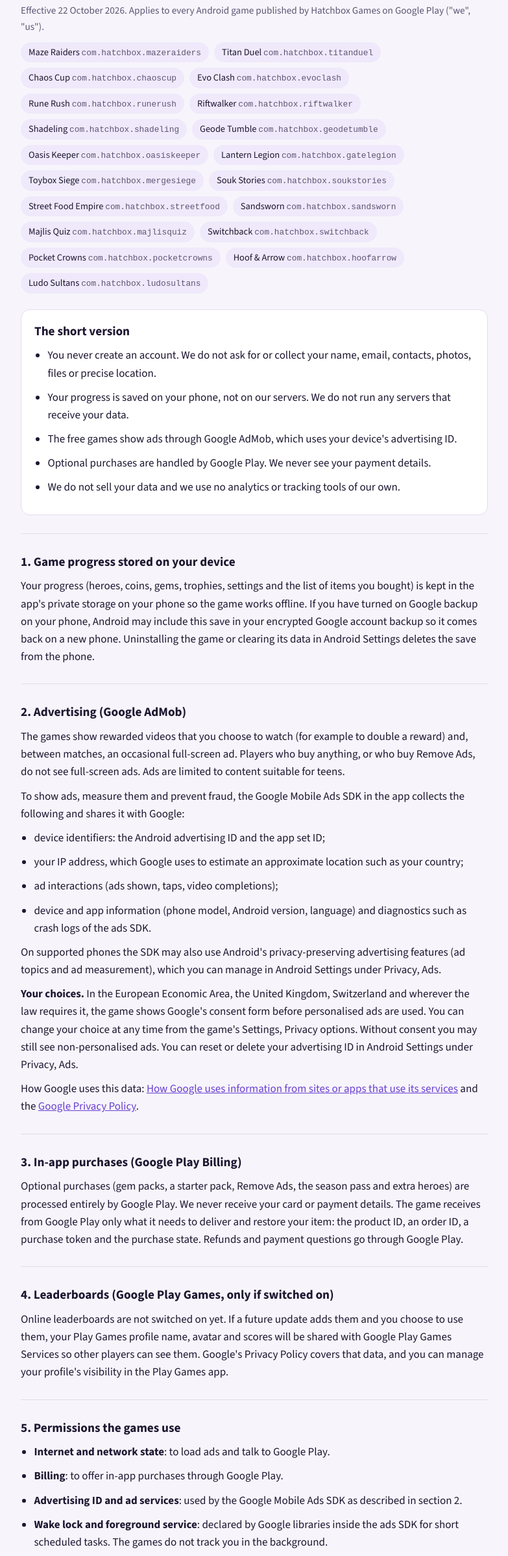
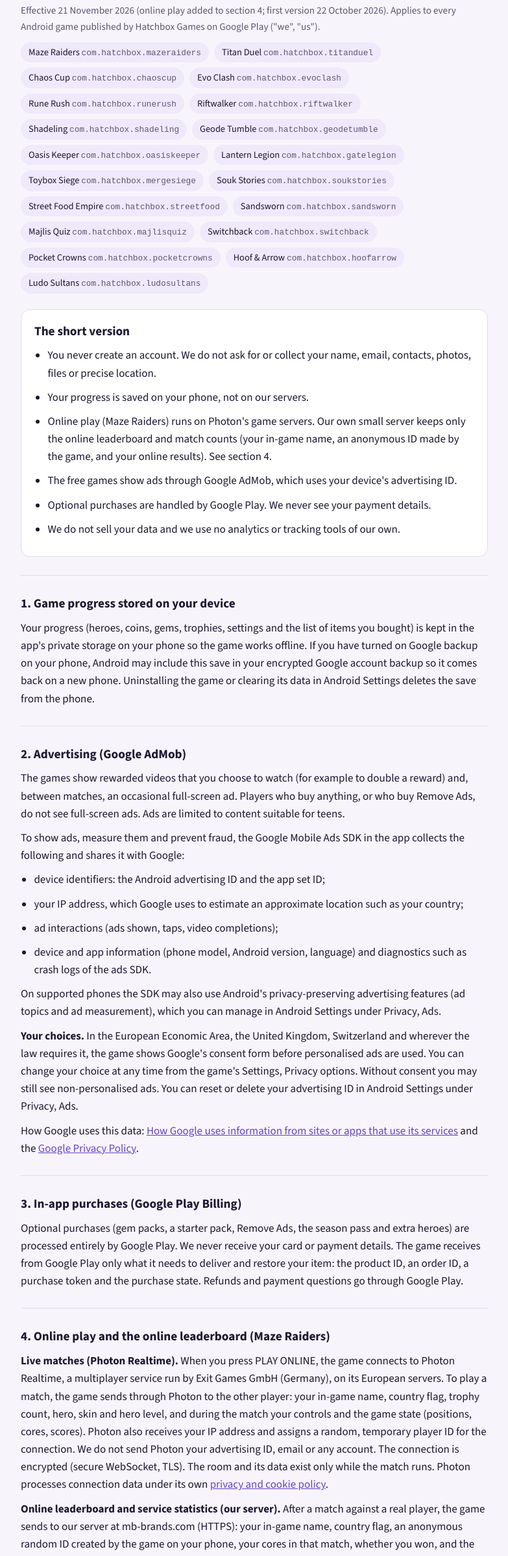
Before and after one commit to EngMohamed-A-Fathy/EngMohamed-A-Fathy.github.io, a plain HTML site: page privacy/index.html in a window 1280 px wide. Shown: the part 124-2519 px from the top of the page at 65% size, without its empty margins (248-1031 px from the left). Drawn offline with nearby package versions, Linux system fonts and the light colour scheme.

Commit message:
Privacy policy: online play in Maze Raiders (Photon Realtime), online leaderboard server, Friend Challenge
Co-Authored-By: Claude Opus 5.5 <noreply@anthropic.com>

```diff
--- a/privacy/index.html
+++ b/privacy/index.html
@@ -50,7 +50,7 @@
 <main>
   <div class="brand">Hatchbox Games</div>
   <h1>Privacy Policy</h1>
-  <p class="meta">Effective 22 October 2026. Applies to every Android game published by Hatchbox Games on Google Play ("we", "us").</p>
+  <p class="meta">Effective 21 November 2026 (online play added to section 4; first version 22 October 2026). Applies to every Android game published by Hatchbox Games on Google Play ("we", "us").</p>
 
   <ul class="apps" aria-label="Games covered by this policy">
     <li>Maze Raiders <code>com.hatchbox.mazeraiders</code></li>
@@ -78,7 +78,8 @@
     <h2>The short version</h2>
     <ul>
       <li>You never create an account. We do not ask for or collect your name, email, contacts, photos, files or precise location.</li>
-      <li>Your progress is saved on your phone, not on our servers. We do not run any servers that receive your data.</li>
+      <li>Your progress is saved on your phone, not on our servers.</li>
+      <li>Online play (Maze Raiders) runs on Photon's game servers. Our own small server keeps only the online leaderboard and match counts (your in-game name, an anonymous ID made by the game, and your online results). See section 4.</li>
       <li>The free games show ads through Google AdMob, which uses your device's advertising ID.</li>
       <li>Optional purchases are handled by Google Play. We never see your payment details.</li>
       <li>We do not sell your data and we use no analytics or tracking tools of our own.</li>
@@ -111,14 +112,17 @@
   </section>
 
   <section>
-    <h2>4. Leaderboards (Google Play Games, only if switched on)</h2>
-    <p>Online leaderboards are not switched on yet. If a future update adds them and you choose to use them, your Play Games profile name, avatar and scores will be shared with Google Play Games Services so other players can see them. Google's Privacy Policy covers that data, and you can manage your profile's visibility in the Play Games app.</p>
+    <h2>4. Online play and the online leaderboard (Maze Raiders)</h2>
+    <p><strong>Live matches (Photon Realtime).</strong> When you press PLAY ONLINE, the game connects to Photon Realtime, a multiplayer service run by Exit Games GmbH (Germany), on its European servers. To play a match, the game sends through Photon to the other player: your in-game name, country flag, trophy count, hero, skin and hero level, and during the match your controls and the game state (positions, cores, scores). Photon also receives your IP address and assigns a random, temporary player ID for the connection. We do not send Photon your advertising ID, email or any account. The connection is encrypted (secure WebSocket, TLS). The room and its data exist only while the match runs. Photon processes connection data under its own <a href="https://www.photonengine.com/terms/privacyandcookiepolicy" target="_blank" rel="noopener">privacy and cookie policy</a>.</p>
+    <p><strong>Online leaderboard and service statistics (our server).</strong> After a match against a real player, the game sends to our server at mb-brands.com (HTTPS): your in-game name, country flag, an anonymous random ID created by the game on your phone, your cores in that match, whether you won, and the match length. We use it to show the online top list. The game also sends anonymous counts (how many matches were played, and how many players were online when the service was full) so we know when to add capacity. Our server keeps a salted, one-way hash of your IP address for up to 48 hours only to limit abuse; it does not store the IP address itself. When no real player is free, you may be matched with a computer rival; those matches are only counted, never sent to the leaderboard.</p>
+    <p><strong>Friend Challenge.</strong> If you tap "Challenge a friend", the game builds a short code (arena, rival, difficulty, your score and in-game name) and opens your phone's share sheet. You choose the app and the person; we do not receive that message.</p>
+    <p>Google Play Games leaderboards are not switched on. If a future update adds them, we will update this page first.</p>
   </section>
 
   <section>
     <h2>5. Permissions the games use</h2>
     <ul>
-      <li><strong>Internet and network state</strong>: to load ads and talk to Google Play.</li>
+      <li><strong>Internet and network state</strong>: to load ads, talk to Google Play, and play online (Photon) and show the online leaderboard (our server).</li>
       <li><strong>Billing</strong>: to offer in-app purchases through Google Play.</li>
       <li><strong>Advertising ID and ad services</strong>: used by the Google Mobile Ads SDK as described in section 2.</li>
       <li><strong>Wake lock and foreground service</strong>: declared by Google libraries inside the ads SDK for short scheduled tasks. The games do not track you in the background.</li>
@@ -134,11 +138,13 @@
           <tr><td>Advertising ID, app set ID, IP address (approximate location), ad interactions, device info, ads SDK diagnostics</td><td>Google Mobile Ads SDK</td><td>Advertising, measurement, fraud prevention</td><td>Google</td></tr>
           <tr><td>Product ID, order ID, purchase token</td><td>Google Play Billing</td><td>Deliver and restore purchases</td><td>Processed by Google</td></tr>
           <tr><td>Game progress and settings</td><td>The game, on your phone</td><td>Save your game</td><td>No one (your own Google backup only, if on)</td></tr>
-          <tr><td>Play Games profile and scores (only if leaderboards are switched on later)</td><td>Google Play Games Services</td><td>Leaderboards</td><td>Google and other players</td></tr>
+          <tr><td>In-game name, flag, trophies, hero, match controls and game state, IP address, temporary player ID (only when you play online)</td><td>Photon Realtime (Exit Games GmbH)</td><td>Run the live match</td><td>The other player in your match (name, flag, trophies, hero, gameplay); Photon as service provider</td></tr>
+          <tr><td>In-game name, flag, anonymous game ID, online match results (only after an online match against a real player)</td><td>Hatchbox Games server (mb-brands.com)</td><td>Online leaderboard</td><td>Other players see your name, flag, wins and best score</td></tr>
+          <tr><td>Anonymous match counts and players-online counts; salted IP hash (48 hours)</td><td>Hatchbox Games server (mb-brands.com)</td><td>Capacity planning, abuse limits</td><td>No one</td></tr>
         </tbody>
       </table>
     </div>
-    <p class="meta">Data sent over the network is encrypted in transit (HTTPS). We do not sell personal data.</p>
+    <p class="meta">Data sent over the network is encrypted in transit (HTTPS, and TLS for online matches). We do not sell personal data.</p>
   </section>
 
   <section>
@@ -148,7 +154,7 @@
 
   <section>
     <h2>8. Keeping and deleting data</h2>
-    <p>The save on your phone stays until you clear the app's data or uninstall the game. Data collected by Google is kept under Google's own retention policies. Because we hold no personal data on our own servers, there is nothing for us to delete on our side, but we will gladly help you with a request to Google.</p>
+    <p>The save on your phone stays until you clear the app's data or uninstall the game. Data collected by Google is kept under Google's own retention policies. Online match data on Photon is not kept by us after the match ends. Your online leaderboard entry (in-game name, flag, anonymous ID and results) stays until you ask us to delete it: write to the support email below with your in-game name and we will remove it. The salted IP hash used against abuse is deleted after 48 hours. We will also gladly help you with a request to Google.</p>
   </section>
 
   <section>
@@ -158,7 +164,7 @@
 
   <section>
     <h2>10. Changes to this policy</h2>
-    <p>If we add a feature that changes what data is processed (for example analytics or online leaderboards), we will update this page and the Google Play Data safety section before that version is released, and change the effective date above.</p>
+    <p>If we add a feature that changes what data is processed (for example analytics or new online features), we will update this page and the Google Play Data safety section before that version is released, and change the effective date above.</p>
   </section>
 
   <section>
```
